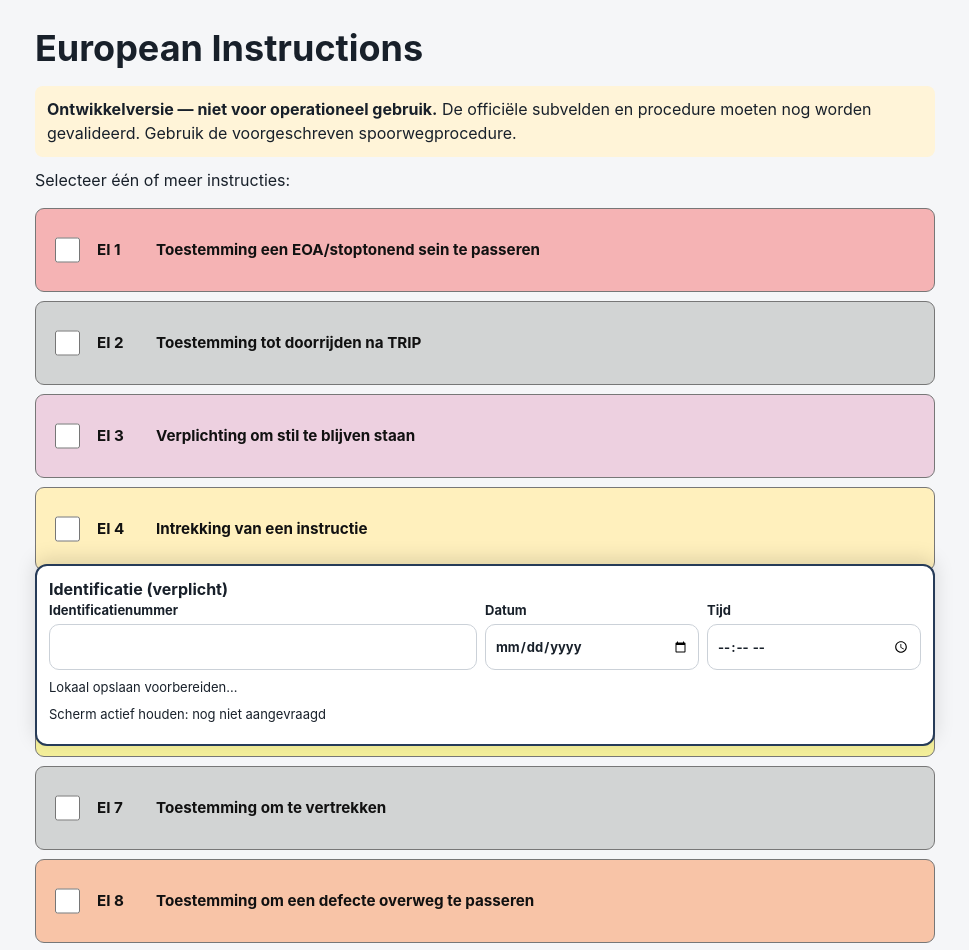
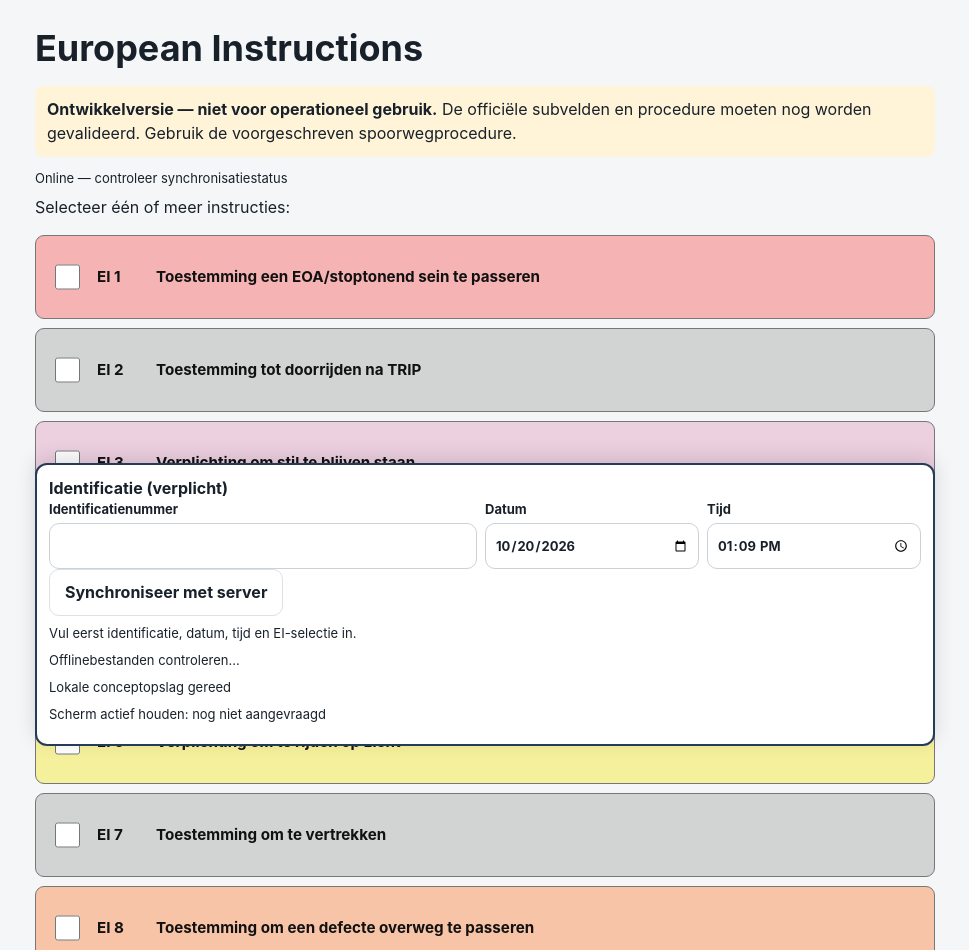
Before and after one commit to ambupilot/kerssing-trein, a Flask app: page /ei/new in a window 1280 px wide. Shown: the part 54-1004 px from the top of the page, without its empty margins (155-1124 px from the left). Run offline with Flask 3, Linux system fonts and the light colour scheme; the visitor is signed in with stand-in values (Sample User, id 1); some libraries are stand-ins or nearby versions.

Commit message:
Add synchronization and offline readiness indicators

```diff
--- a/templates/ei.html
+++ b/templates/ei.html
@@ -7,6 +7,7 @@
 <section class="ei-page">
 <h1>European Instructions</h1>
 <p class="ei-note"><strong>Ontwikkelversie — niet voor operationeel gebruik.</strong> De officiële subvelden en procedure moeten nog worden gevalideerd. Gebruik de voorgeschreven spoorwegprocedure.</p>
+<input type="hidden" id="ei-csrf" value="{{ csrf_token() }}">
 <div id="ei-connectivity" class="ei-status" role="status"></div>
 <div id="ei-selection">
 <p>Selecteer één of meer instructies:</p>
@@ -25,9 +26,15 @@
 <label>Datum<input id="ei-date" type="date" required></label>
 <label>Tijd<input id="ei-time" type="time" required></label>
 </div>
+<button type="button" id="ei-sync" class="button secondary">Synchroniseer met server</button>
+<div id="ei-sync-status" class="ei-status" role="status">Nog niet gesynchroniseerd</div>
+<div id="ei-offline-ready" class="ei-status" role="status">Offlinebestanden controleren…</div>
 <div id="ei-storage" class="ei-status" role="status">Lokaal opslaan voorbereiden…</div>
 <div id="ei-wake" class="ei-status" role="status">Scherm actief houden: nog niet aangevraagd</div>
 </section>
 </section>
 <script defer src="{{ url_for('static', filename='ei.js') }}"></script>
+<script>
+if ("serviceWorker" in navigator) { navigator.serviceWorker.register("/ei-sw.js", {scope:"/"}).then(async () => { const paths=["/ei/new","/static/ei.js","/static/ei-schema.json","/static/style.css","/static/app.js"]; const cache=await caches.open("kerssing-ei-v1"); const ready=await Promise.all(paths.map(p=>cache.match(p))); document.getElementById("ei-offline-ready").textContent=ready.every(Boolean)?"Offlinebestanden beschikbaar op dit apparaat":"Offline nog niet gereed: open deze pagina online opnieuw."; }).catch(()=>document.getElementById("ei-offline-ready").textContent="Offlinevoorziening niet beschikbaar"); }
+</script>
 {% endblock %}
```
